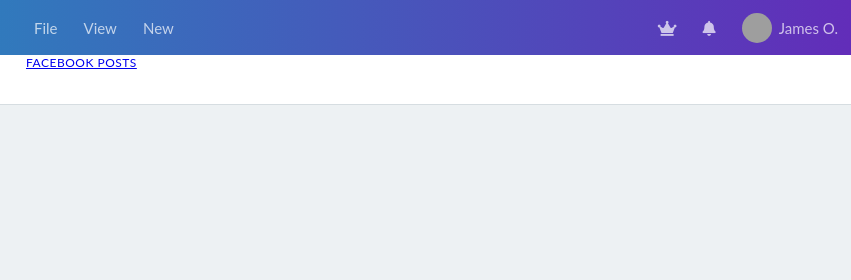
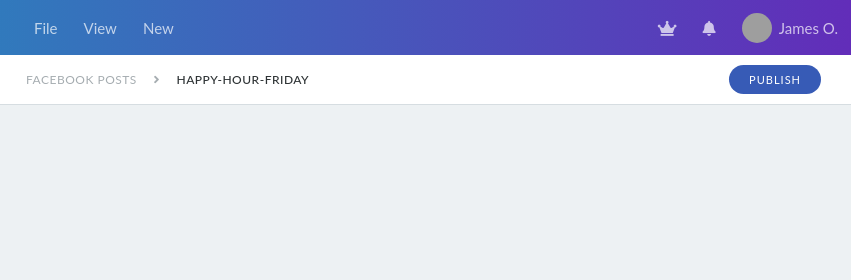
Before and after one commit to dklobucar7/CSS, a plain HTML site: page index.html in a window 1280 px wide. Shown: the top 280 px of the page, 429-1280 px from the left. Drawn offline with Linux system fonts and the light colour scheme; grey boxes are pictures that could not be loaded; a small style sheet from the web is missing.

Commit message:
Finished Info-bar
Info bar is styled and finished.

```diff
--- a/style.css
+++ b/style.css
@@ -297,8 +297,9 @@ display: flex;
     height: 50px;
     border-bottom: 1px solid #d6dde1;
     padding: 0 30px;
-
-
+    display: flex;
+    align-items: center; /*When we use flex, by default it is align-items: stretch and it looks ugly*/
+    justify-content: space-between;
 }
 .breadcrumbs {
     text-transform: uppercase;
@@ -309,20 +310,35 @@ display: flex;
 
 }
 .breadcrumbs__link{
+    color:#A6ADB1;
+    text-decoration: none;
+
+
 
 
 }
 .breadcrumbs__icon{
-
+    color:#A6ADB1;
+    margin: 0 13px;
 
 }
 .breadcrumbs__name{
-
-
-
+  color: #2E3335;
+  font-weight: 500;
 }
 
 .button{
+background-color: #375BB6;
+font-size: 11px;
+text-transform: uppercase;
+letter-spacing: 1px;
+padding: 8px 20px;
+cursor: pointer;
+border-radius: 500px;
+transition: all 0,4s;
+}
 
-
+.button:hover,
+.button:focus {
+    background-color: #26438D;
 }
```
